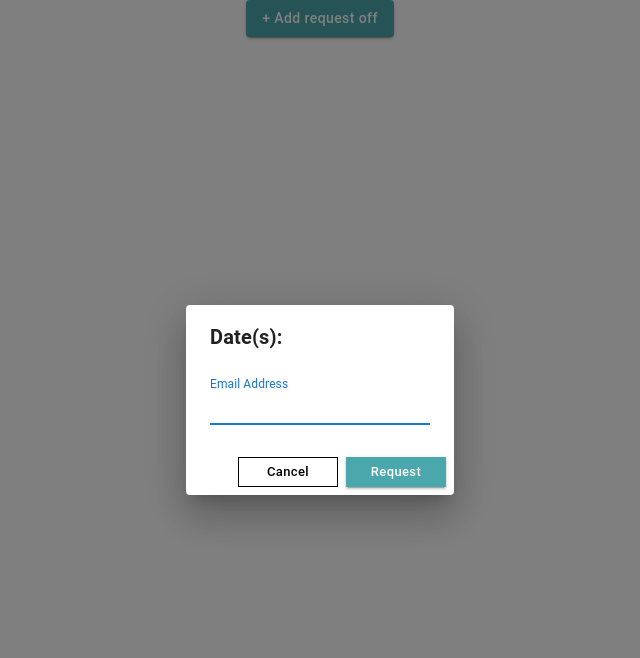
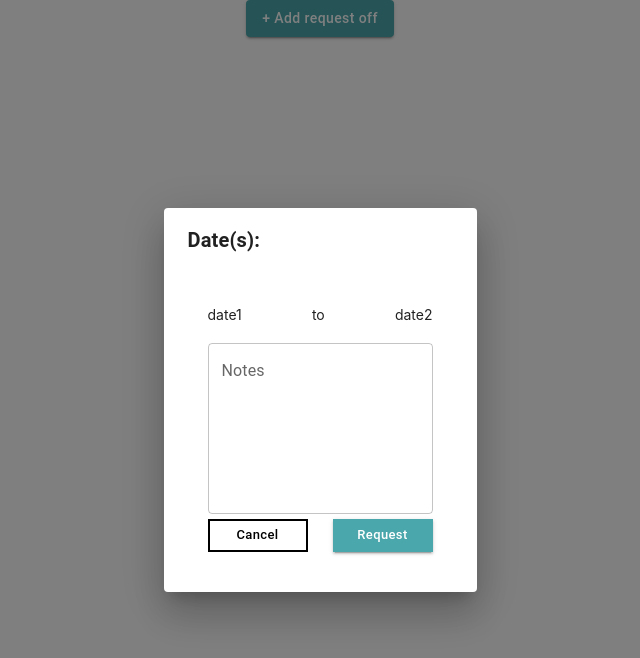
Before and after one commit to hack4impact-calpoly/humane-society, a React (Create React App) app in the folder frontend/: page / in a window 1280 px wide. Both pictures are taken after a click on the button "+ Add request off". Shown: the top 658 px of the page, without its empty margins (320-960 px from the left). Built offline with nearby package versions, Linux system fonts and the light colour scheme.

Commit message:
create textfield and modal grid layout

```diff
--- a/frontend/src/components/requestOffModal.jsx
+++ b/frontend/src/components/requestOffModal.jsx
@@ -1,15 +1,15 @@
 import React, { useState } from 'react';
-import { Button, TextField } from '@mui/material/';
+import { Button, TextField, Grid } from '@mui/material/';
 import Dialog from '@mui/material/Dialog';
-import DialogActions from '@mui/material/DialogActions';
 import DialogContent from '@mui/material/DialogContent';
 import DialogTitle from '@mui/material/DialogTitle';
+import '../css/requestOffModal.css';
 
 export default function RequestOffModal() {
   const [open, setOpen] = useState(false);
   // const [startDate, setStartDate] = useState(''); // set default to today
   // const [endDate, setendDate] = useState('');
-  // const [notes, setNotes] = useState('');
+  const [notes, setNotes] = useState('');
 
   const handleClickOpen = () => {
     setOpen(true);
@@ -36,17 +36,37 @@ export default function RequestOffModal() {
       <Dialog open={open} onClose={handleClose}>
         <DialogTitle><b>Date(s):</b></DialogTitle>
         <DialogContent>
+          <Grid
+            container
+            className="body"
+            direction="column"
+            justifyContent="space-between"
+          >
+            <Grid
+              item
+              container
+              justifyContent="space-between"
+            >
+              <p>date1</p>
+              <p>to</p>
+              <p>date2</p>
+            </Grid>
+            <Grid item>
               <TextField
-            autoFocus
-            margin="dense"
                 id="notes"
-            label="Email Address"
-            type="email"
+                label="Notes"
+                multiline
                 fullWidth
-            variant="standard"
+                rows={6}
+                value={notes}
+                onChange={(e) => { setNotes(e.target.value); }}
               />
-        </DialogContent>
-        <DialogActions>
+            </Grid>
+            <Grid
+              item
+              container
+              justifyContent="space-between"
+            >
               <Button
                 variant="outlined"
                 size="small"
@@ -54,7 +74,7 @@ export default function RequestOffModal() {
                 sx={{
                   width: 100,
                   color: 'black',
-              border: '1px black solid',
+                  border: '2px black solid',
                 }}
                 style={{
                   borderRadius: 0,
@@ -74,7 +94,9 @@ export default function RequestOffModal() {
               >
                 Request
               </Button>
-        </DialogActions>
+            </Grid>
+          </Grid>
+        </DialogContent>
       </Dialog>
     </div>
   );
--- /dev/null
+++ b/frontend/src/css/requestOffModal.css
@@ -0,0 +1,5 @@
+.body {
+  width: 400px;
+  height: 300px;
+  padding: 20px;
+}
```
Lines whose indentation alone changed are shown as unchanged.
